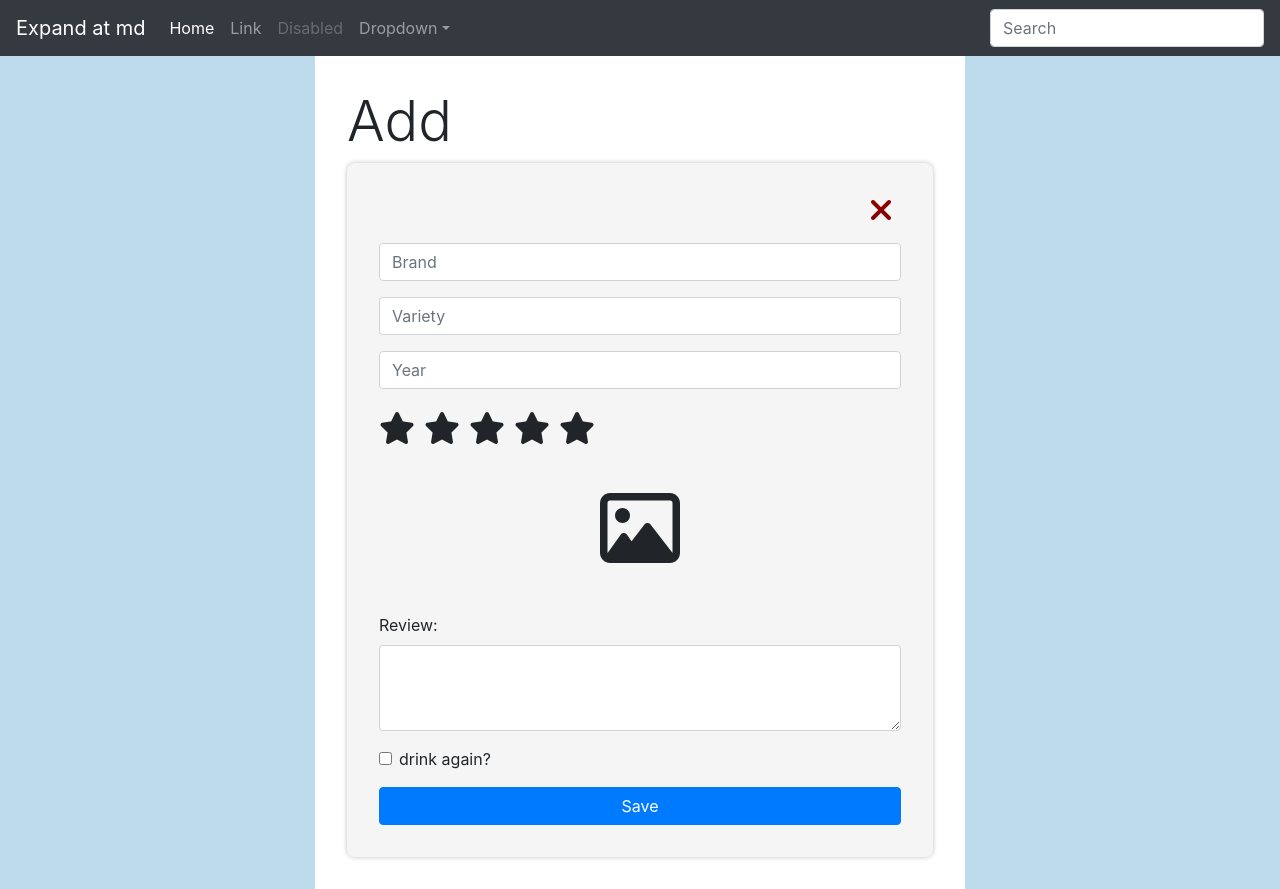
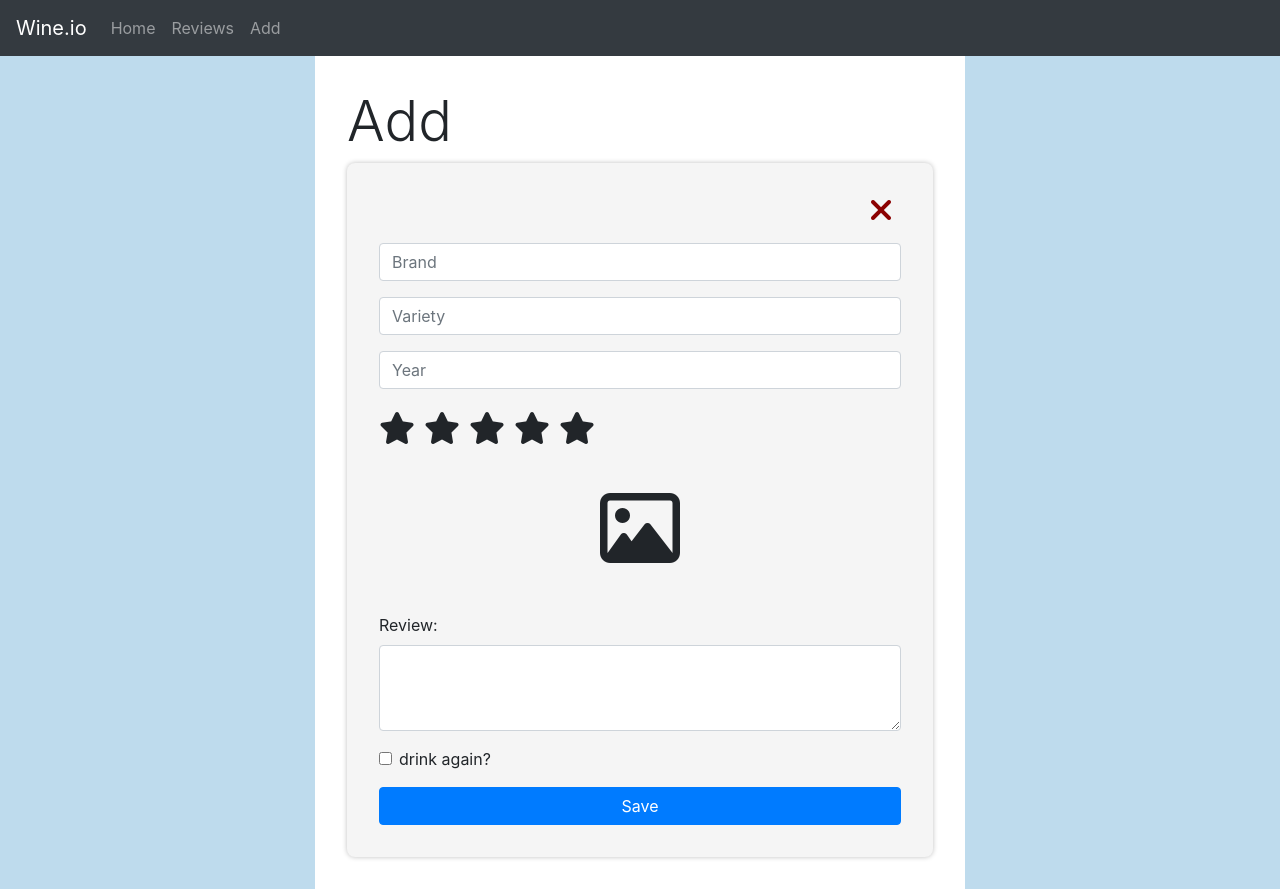
Before and after one commit to AndrewCasta/wine.io, a Flask app: page /add in a window 1280 px wide. Run offline with Flask 2, Linux system fonts and the light colour scheme; data that the repository does not hold is empty; some libraries are stand-ins or nearby versions.

Commit message:
update nav links

```diff
--- a/static/css/style.css
+++ b/static/css/style.css
@@ -184,7 +184,7 @@ Reviews
 .review {
   display: grid;
   grid-template-columns: auto auto;
-  grid-template-rows: 1fr 1fr;
+  grid-template-rows: auto auto;
   align-content: stretch;
 }
 
@@ -323,8 +323,8 @@ Reviews
 
 @media screen and (min-width: 768px) {
   .review {
-    grid-template-columns: auto auto minmax(auto, 25%);
-    grid-template-rows: repeat(3, 40px);
+    grid-template-columns: 1fr 1fr minmax(auto, 25%);
+    grid-template-rows: repeat(3, auto);
     column-gap: 1rem;
   }
   .datetime {
@@ -357,6 +357,7 @@ Reviews
   }
   .review-text {
     margin-top: 1rem;
+    height: 50px;
   }
   .review-text p {
     padding: 1rem;
--- a/templates/layout.html
+++ b/templates/layout.html
@@ -21,7 +21,8 @@
   <body>
     <!-- Navbar -->
     <nav class="navbar navbar-expand-md navbar-dark bg-dark">
-      <a class="navbar-brand" href="#">Expand at md</a>
+      <!-- Main brand/logo -->
+      <a class="navbar-brand" href="/">Wine.io</a>
       <button
         class="navbar-toggler"
         type="button"
@@ -36,35 +37,16 @@
 
       <div class="collapse navbar-collapse" id="navbarsExample04">
         <ul class="navbar-nav mr-auto">
-          <li class="nav-item active">
-            <a class="nav-link" href="#">Home <span class="sr-only">(current)</span></a>
+          <li class="nav-item">
+            <a class="nav-link" href="/">Home</span></a>
           </li>
           <li class="nav-item">
-            <a class="nav-link" href="#">Link</a>
+            <a class="nav-link" href="/reviews">Reviews</a>
           </li>
           <li class="nav-item">
-            <a class="nav-link disabled" href="#" tabindex="-1" aria-disabled="true">Disabled</a>
-          </li>
-          <li class="nav-item dropdown">
-            <a
-              class="nav-link dropdown-toggle"
-              href="#"
-              id="dropdown04"
-              data-toggle="dropdown"
-              aria-haspopup="true"
-              aria-expanded="false"
-              >Dropdown</a
-            >
-            <div class="dropdown-menu" aria-labelledby="dropdown04">
-              <a class="dropdown-item" href="#">Action</a>
-              <a class="dropdown-item" href="#">Another action</a>
-              <a class="dropdown-item" href="#">Something else here</a>
-            </div>
+            <a class="nav-link" href="/add">Add</a>
           </li>
         </ul>
-        <form class="form-inline my-2 my-md-0">
-          <input class="form-control" type="text" placeholder="Search" />
-        </form>
       </div>
     </nav>
     {% block body %} {% endblock body%}
```
